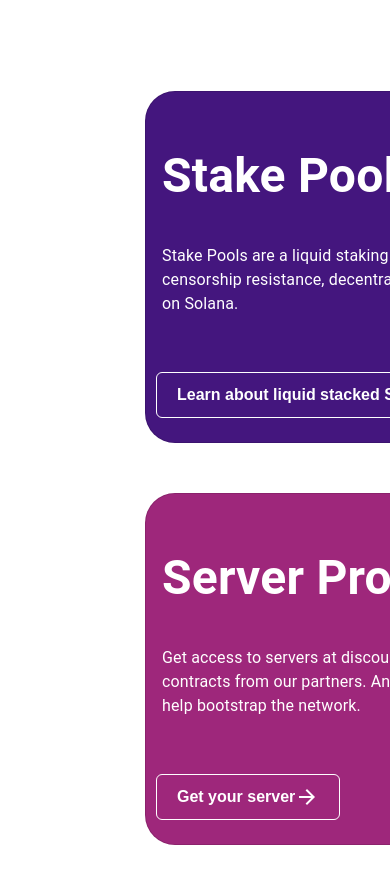
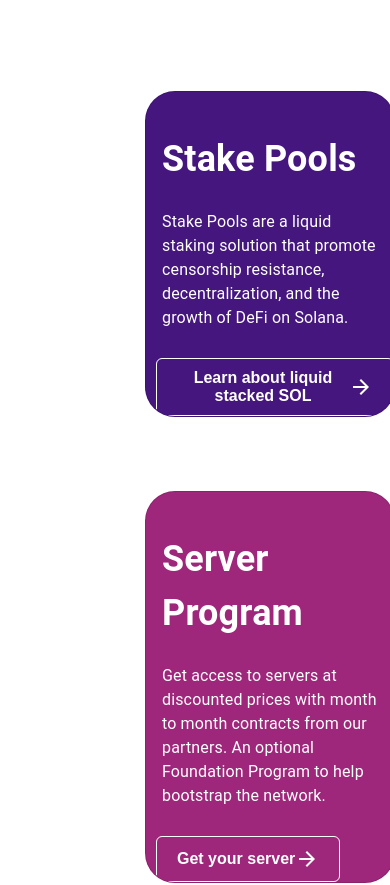
Before and after one commit to balajibhai/Incepsite, a React (Create React App) app: page / in a window 390 px wide. Shown: the part 880-1765 px from the top of the page. Built offline with nearby package versions, Linux system fonts and the light colour scheme.

Commit message:
initial improvements for responsiveness

```diff
--- a/package.json
+++ b/package.json
@@ -45,5 +45,8 @@
       "last 1 firefox version",
       "last 1 safari version"
     ]
+  },
+  "devDependencies": {
+    "@types/styled-components": "^5.1.26"
   }
 }
--- a/src/components/Body.tsx
+++ b/src/components/Body.tsx
@@ -5,10 +5,17 @@
 import TextSection from "./TextSection";
 import { ColorModeContext } from "./Theme";
 import { ballImg } from "../Constants";
+import styled from "styled-components";
 
 type StyleObject = {
   [key: string]: React.CSSProperties;
 };
+
+const Subtext = styled.div`
+  font-size: 25px;
+  font-family: "Diatype", Arial, sans-serif;
+  color: ${(props) => props.theme};
+`;
 
 const Body = () => {
   const { mode } = useContext(ColorModeContext);
@@ -52,11 +59,11 @@
           <div style={classes.text}>
             <h1>The Solana Foundation</h1>
           </div>
-          <div style={classes.subtext}>
+          <Subtext theme={theme}>
             The Solana Foundation is a non-profit foundation based in Zug,
             Switzerland, dedicated to the decentralization, adoption, and
             security of the Solana ecosystem.
-          </div>
+          </Subtext>
           <NormalButton
             variant={{
               color: "black",
--- a/src/components/CardComponent.tsx
+++ b/src/components/CardComponent.tsx
@@ -12,17 +12,36 @@
     color: string;
     text: string;
     backgroundColor: string;
+    marginLeft?: string;
   };
 };
 
 const card = ({ variant }: CardProps) => (
   <React.Fragment>
     <CardContent>
-      <Typography sx={{ fontSize: 24 }} color={variant.color} gutterBottom>
+      <Typography
+        sx={{
+          fontSize: {
+            xs: 18, // styles for extra small screens and above
+            sm: 24, // styles for small screens and above
+          },
+        }}
+        color={variant.color}
+        gutterBottom
+      >
         <h1>{variant.title}</h1>
       </Typography>
 
-      <Typography sx={{ mb: 1.5, height: "100px" }} color={variant.color}>
+      <Typography
+        sx={{
+          mb: 1.5,
+          minHeight: {
+            xs: "80px", // styles for extra small screens and above
+            sm: "100px", // styles for small screens and above
+          },
+        }}
+        color={variant.color}
+      >
         {variant.subtitle}
       </Typography>
     </CardContent>
@@ -41,13 +60,19 @@
 
 export default function CardComponent({ variant }: CardProps) {
   return (
-    <Box sx={{ minWidth: 27 }}>
+    <Box sx={{ minWidth: 250 }}>
       <Card
         sx={{
-          width: "500px",
-          height: "350px",
+          maxWidth: "500px",
+          minHeight: "350px",
           backgroundColor: variant.backgroundColor,
           borderRadius: "30px",
+          marginLeft: variant.marginLeft,
+          "@media (max-width: 1000px)": {
+            // media query for screens up to 600px width
+            minWidth: "200px",
+            minHeight: "200px",
+          },
         }}
         variant="outlined"
       >
--- a/src/components/CardsGrid.tsx
+++ b/src/components/CardsGrid.tsx
@@ -5,8 +5,7 @@
     <div style={{ marginLeft: "145px" }}>
       <div
         style={{
-          width: "1060px",
-          justifyContent: "space-between",
+          maxWidth: "1060px",
           display: "flex",
         }}
       >
@@ -28,13 +27,13 @@
             color: "#fff",
             text: "Build for the common good",
             backgroundColor: "#bf2b06",
+            marginLeft: "50px",
           }}
         />
       </div>
       <div
         style={{
-          width: "1060px",
-          justifyContent: "space-between",
+          maxWidth: "1060px",
           display: "flex",
           marginTop: "50px",
         }}
@@ -57,6 +56,7 @@
             color: "#fff",
             text: "What to expect",
             backgroundColor: "#44167e",
+            marginLeft: "50px",
           }}
         />
       </div>
```
